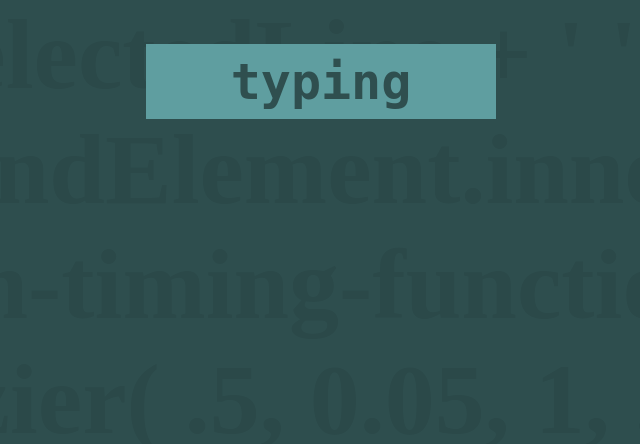
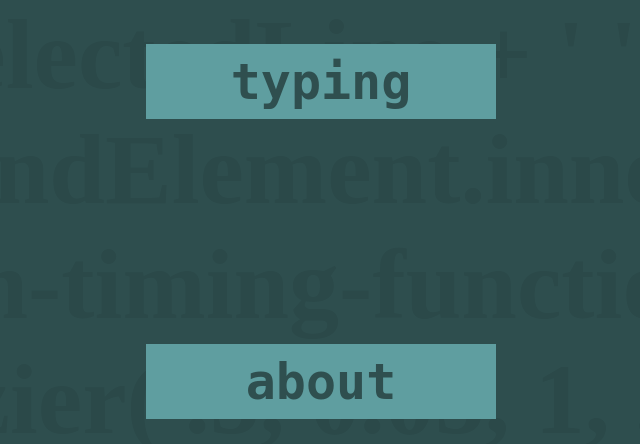
Before and after one commit to brenman60/brenman60-Website, a PHP site: page / in a window 1280 px wide. Shown: the part 356-800 px from the top of the page, without its empty margins (319-959 px from the left). Run offline with PHP 8.4, Linux system fonts and the light colour scheme.

Commit message:
About about button

```diff
--- a/css/default.css
+++ b/css/default.css
@@ -15,7 +15,7 @@ body {
     animation-play-state: running;
 }
 
-#videogamingButton {
+.defaultButton {
     background-color: cadetblue;
     border: none;
     color: darkslategrey;
@@ -23,6 +23,9 @@ body {
     font-weight: bolder;
     width: 350px;
     height: 75px;
+}
+
+#videogamingButton {
     position: absolute;
     top: 50%;
     left: 50%;
@@ -30,13 +33,6 @@ body {
 }
 
 #hackerTypeButton {
-    background-color: cadetblue;
-    border: none;
-    color: darkslategrey;
-    font-size: 50px;
-    font-weight: bolder;
-    width: 350px;
-    height: 75px;
     position: absolute;
     top: 50%;
     left: 50%;
@@ -44,17 +40,17 @@ body {
 }
 
 #homePageButton {
-    background-color: cadetblue;
-    border: none;
-    color: darkslategrey;
-    font-size: 50px;
-    font-weight: bolder;
-    width: 350px;
-    height: 75px;
     position: absolute;
     top: 50%;
     left: 50%;
-    margin: 400px 0 0 -150px; /* first value is for y second for x */
+    margin: 400px 0 0 -175px; /* first value is for y second for x */
+}
+
+#aboutButton {
+    position: absolute;
+    top: 50%;
+    left: 50%;
+    margin: 300px 0 0 -175px; /* first value is for y second for x */
 }
 
 #backgroundText {
--- a/index.html
+++ b/index.html
@@ -15,23 +15,29 @@
     ">
 
     <!-- TO-DO:
-        * Change buttons to be in a list
         * Finish coding type page
         * Create snake game in JS
     -->
 
-    <span id="backgroundText"></span>
-    <h1 id="pageTitle" class="defaultFont">home</h1>
-    <button id="videogamingButton" class="defaultFont rotateHover"
+    <span id="backgroundText"></span>  <!-- Background Text -->
+    <h1 id="pageTitle" class="defaultFont">home</h1>  <!-- Page Title -->
+
+    <button id="videogamingButton" class="defaultFont rotateHover defaultButton"
             onmouseover="JavaScript: startButtonRotation(document.getElementById('videogamingButton'));"
             onmouseout="JavaScript: stopButtonRotation(document.getElementById('videogamingButton'));"
             onclick="JavaScript: loadNewPage('videogaming.html');">
-    videogaming</button>
+    videogaming</button> <!-- Videogaming Button -->
 
-    <button id="hackerTypeButton" class="defaultFont rotateHover"
+    <button id="hackerTypeButton" class="defaultFont rotateHover defaultButton"
             onmouseover="JavaScript: startButtonRotation(document.getElementById('hackerTypeButton'));"
             onmouseout="JavaScript: stopButtonRotation(document.getElementById('hackerTypeButton'));"
             onclick="JavaScript: loadNewPage('codeTyping.html');">
-    typing</button>
+    typing</button> <!-- Typing Button -->
+
+    <button id="aboutButton" class="defaultFont rotateHover defaultButton"
+            onmouseover="JavaScript: startButtonRotation(document.getElementById('aboutButton'));"
+            onmouseout="JavaScript: stopButtonRotation(document.getElementById('aboutButton'));"
+            onclick="JavaScript: loadNewPage('about.html');">
+    about</button> <!-- About Button -->
 </body>
 </html>
--- a/videogaming.html
+++ b/videogaming.html
@@ -6,7 +6,6 @@
     <link href="css/default.css" rel="stylesheet" />
     <noscript>JavaScript is not supported by this browser.</noscript>
     <script src="js/main.js"></script>
-    <script src="js/background.js"></script>
 </head>
 <body>
     <h1 id="pageTitle" class="defaultFont">videogaming</h1>
```
Also changed, not shown: about.html (added, +13 -0 lines).
